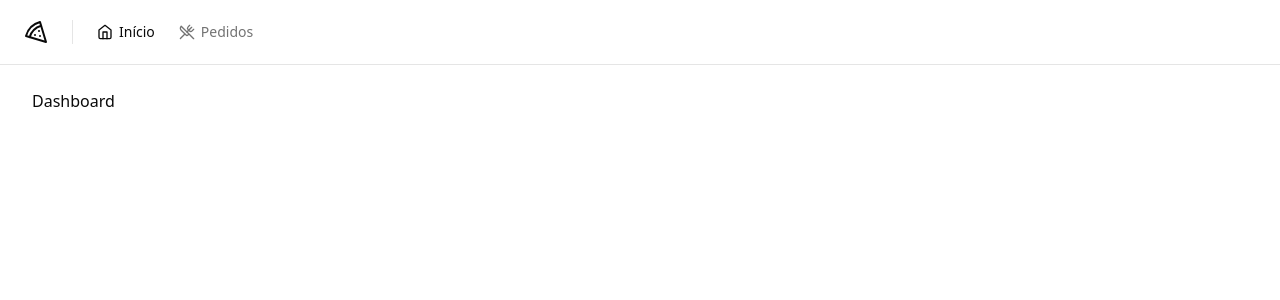
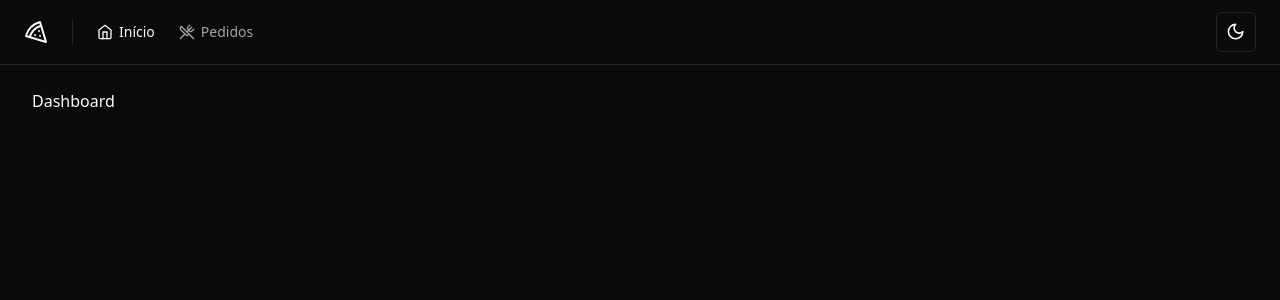
Before and after one commit to bzenky/pizzashop-web, a React app: page / in a window 1280 px wide. Shown: the top 300 px of the page. Built offline with nearby package versions, Linux system fonts and the light colour scheme; the HTML template or start-up script is replaced by a standard one.

Commit message:
feat: toggle app theme

```diff
--- a/src/App.tsx
+++ b/src/App.tsx
@@ -3,15 +3,18 @@
 import { Helmet, HelmetProvider } from 'react-helmet-async'
 import { RouterProvider } from 'react-router-dom'
 
+import { ThemeProvider } from './components/theme/theme-provider'
 import { Toaster } from './components/ui/sonner'
 import { router } from './routes'
 
 export function App() {
   return (
     <HelmetProvider>
-      <Helmet titleTemplate="%s | pizza.shop" />
-      <RouterProvider router={router} />
-      <Toaster richColors />
+      <ThemeProvider storageKey="pizzashop-theme" defaultTheme="dark">
+        <Helmet titleTemplate="%s | pizza.shop" />
+        <RouterProvider router={router} />
+        <Toaster richColors />
+      </ThemeProvider>
     </HelmetProvider>
   )
 }
--- a/src/components/header.tsx
+++ b/src/components/header.tsx
@@ -1,6 +1,7 @@
 import { Home, Pizza, UtensilsCrossed } from 'lucide-react'
 
 import { NavLink } from './nav-link'
+import { ThemeToggle } from './theme/theme-toggle'
 import { Separator } from './ui/separator'
 
 export function Header() {
@@ -22,6 +23,10 @@
             Pedidos
           </NavLink>
         </nav>
+
+        <div className="ml-auto flex items-center gap-2">
+          <ThemeToggle />
+        </div>
       </div>
     </div>
   )
--- /dev/null
+++ b/src/components/theme/theme-provider.tsx
@@ -0,0 +1,73 @@
+import { createContext, useContext, useEffect, useState } from 'react'
+
+type Theme = 'dark' | 'light' | 'system'
+
+type ThemeProviderProps = {
+  children: React.ReactNode
+  defaultTheme?: Theme
+  storageKey?: string
+}
+
+type ThemeProviderState = {
+  theme: Theme
+  setTheme: (theme: Theme) => void
+}
+
+const initialState: ThemeProviderState = {
+  theme: 'system',
+  setTheme: () => null,
+}
+
+const ThemeProviderContext = createContext<ThemeProviderState>(initialState)
+
+export function ThemeProvider({
+  children,
+  defaultTheme = 'system',
+  storageKey = 'vite-ui-theme',
+  ...props
+}: ThemeProviderProps) {
+  const [theme, setTheme] = useState<Theme>(
+    () => (localStorage.getItem(storageKey) as Theme) || defaultTheme,
+  )
+
+  useEffect(() => {
+    const root = window.document.documentElement
+
+    root.classList.remove('light', 'dark')
+
+    if (theme === 'system') {
+      const systemTheme = window.matchMedia('(prefers-color-scheme: dark)')
+        .matches
+        ? 'dark'
+        : 'light'
+
+      root.classList.add(systemTheme)
+      return
+    }
+
+    root.classList.add(theme)
+  }, [theme])
+
+  const value = {
+    theme,
+    setTheme: (theme: Theme) => {
+      localStorage.setItem(storageKey, theme)
+      setTheme(theme)
+    },
+  }
+
+  return (
+    <ThemeProviderContext.Provider {...props} value={value}>
+      {children}
+    </ThemeProviderContext.Provider>
+  )
+}
+
+export const useTheme = () => {
+  const context = useContext(ThemeProviderContext)
+
+  if (context === undefined)
+    throw new Error('useTheme must be used within a ThemeProvider')
+
+  return context
+}
--- /dev/null
+++ b/src/components/theme/theme-toggle.tsx
@@ -0,0 +1,38 @@
+import { Moon, Sun } from 'lucide-react'
+
+import { Button } from '@/components/ui/button'
+import {
+  DropdownMenu,
+  DropdownMenuContent,
+  DropdownMenuItem,
+  DropdownMenuTrigger,
+} from '@/components/ui/dropdown-menu'
+
+import { useTheme } from './theme-provider'
+
+export function ThemeToggle() {
+  const { setTheme } = useTheme()
+
+  return (
+    <DropdownMenu>
+      <DropdownMenuTrigger asChild>
+        <Button variant="outline" size="icon">
+          <Sun className="h-[1.2rem] w-[1.2rem] rotate-0 scale-100 transition-all dark:-rotate-90 dark:scale-0" />
+          <Moon className="absolute h-[1.2rem] w-[1.2rem] rotate-90 scale-0 transition-all dark:rotate-0 dark:scale-100" />
+          <span className="sr-only">Toggle theme</span>
+        </Button>
+      </DropdownMenuTrigger>
+      <DropdownMenuContent align="end">
+        <DropdownMenuItem onClick={() => setTheme('light')}>
+          Light
+        </DropdownMenuItem>
+        <DropdownMenuItem onClick={() => setTheme('dark')}>
+          Dark
+        </DropdownMenuItem>
+        <DropdownMenuItem onClick={() => setTheme('system')}>
+          System
+        </DropdownMenuItem>
+      </DropdownMenuContent>
+    </DropdownMenu>
+  )
+}
```
Also changed, not shown: src/components/ui/dropdown-menu.tsx (+24 -24 lines).
